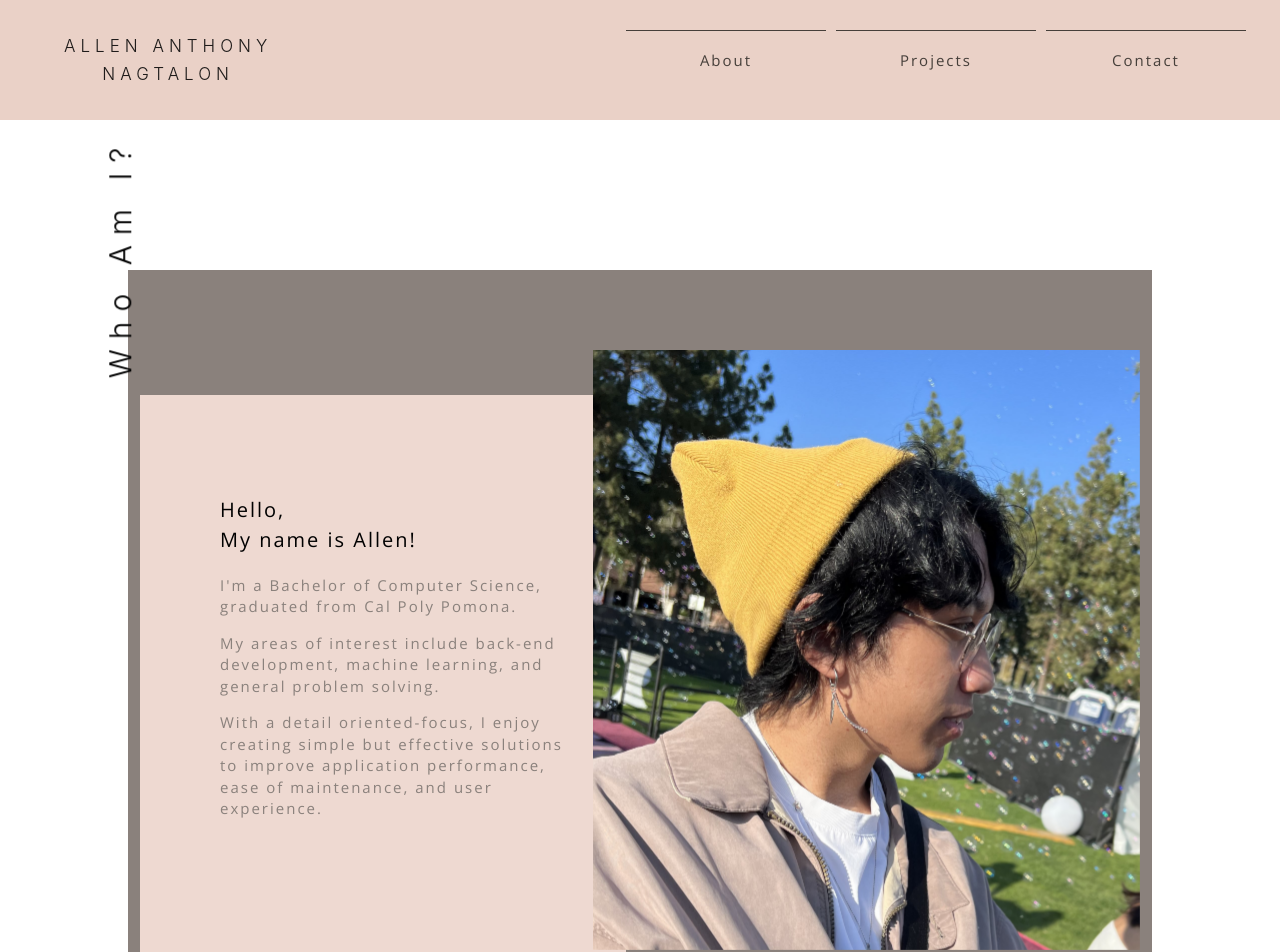
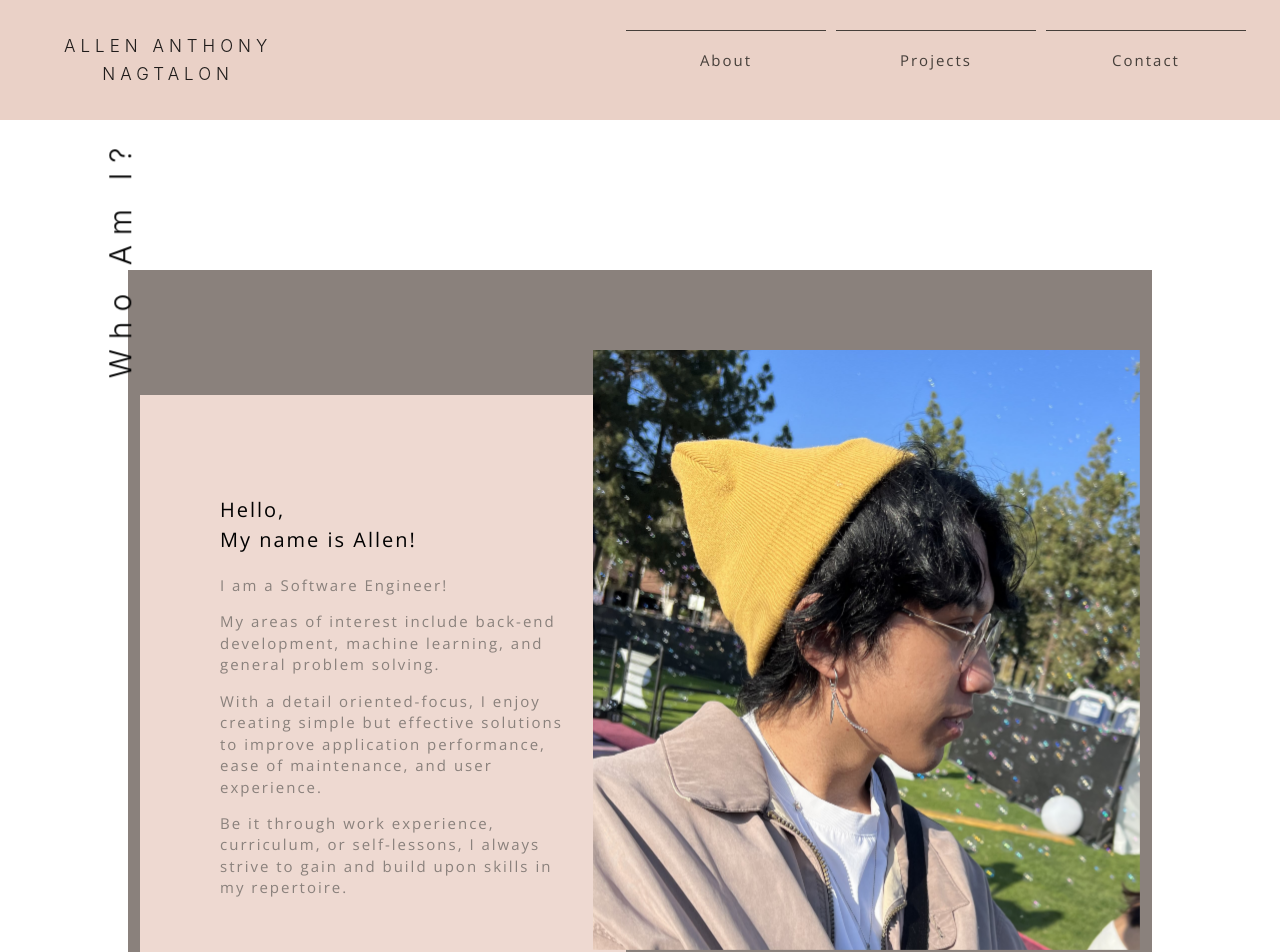
Before and after one commit to allen-nagtalon/portfolio, a React (Create React App) app: page / in a window 1280 px wide. Shown: the top 952 px of the page. Built offline with nearby package versions, Linux system fonts and the light colour scheme.

Commit message:
Update the general section with new line

```diff
--- a/src/pages/about-page/GeneralSection.js
+++ b/src/pages/about-page/GeneralSection.js
@@ -60,9 +60,10 @@ export function GeneralSection() {
             </Slide>
             <Slide direction='up' in={true} timeout={1200}>
               <Typography variant='body2' color='silver.dark'>
-                <p>I'm a Bachelor of Computer Science, graduated from Cal Poly Pomona.</p>
+                <p>I am a Software Engineer!</p>
                 <p>My areas of interest include back-end development, machine learning, and general problem solving.</p>
                 <p>With a detail oriented-focus, I enjoy creating simple but effective solutions to improve application performance, ease of maintenance, and user experience.</p>
+                <p>Be it through work experience, curriculum, or self-lessons, I always strive to gain and build upon skills in my repertoire.</p>
               </Typography>
             </Slide>
           </Box>
```
